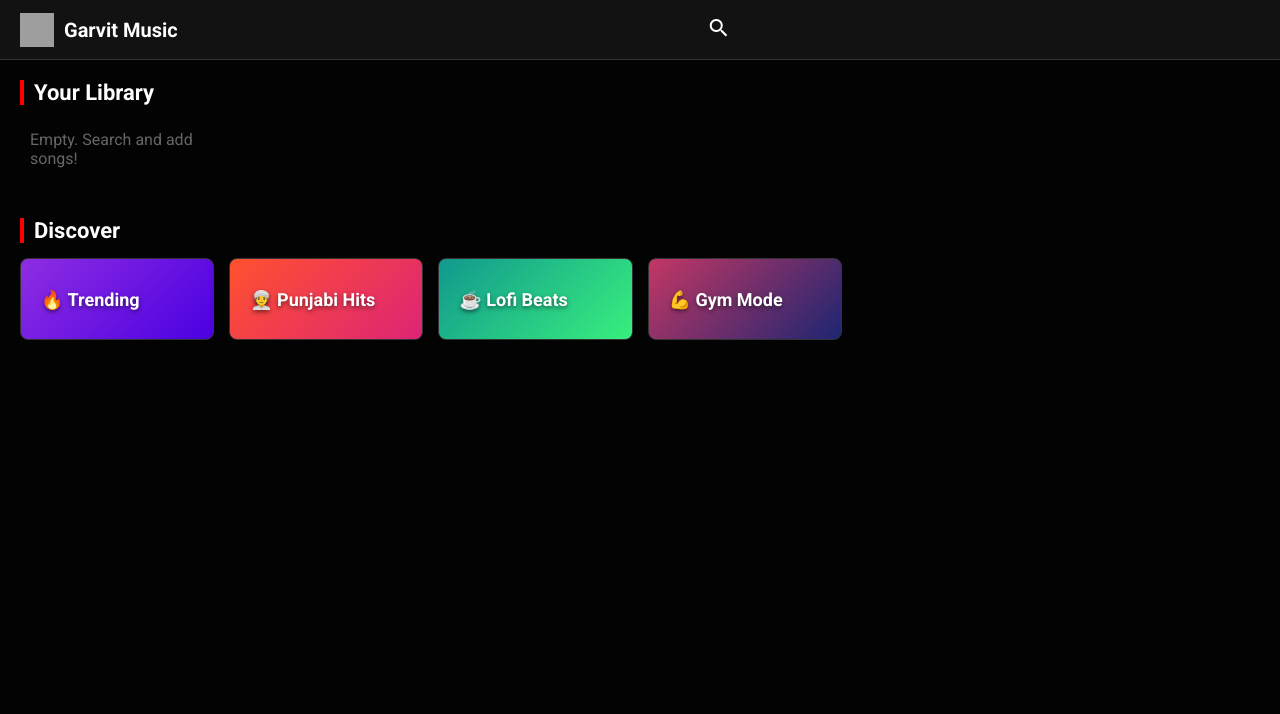
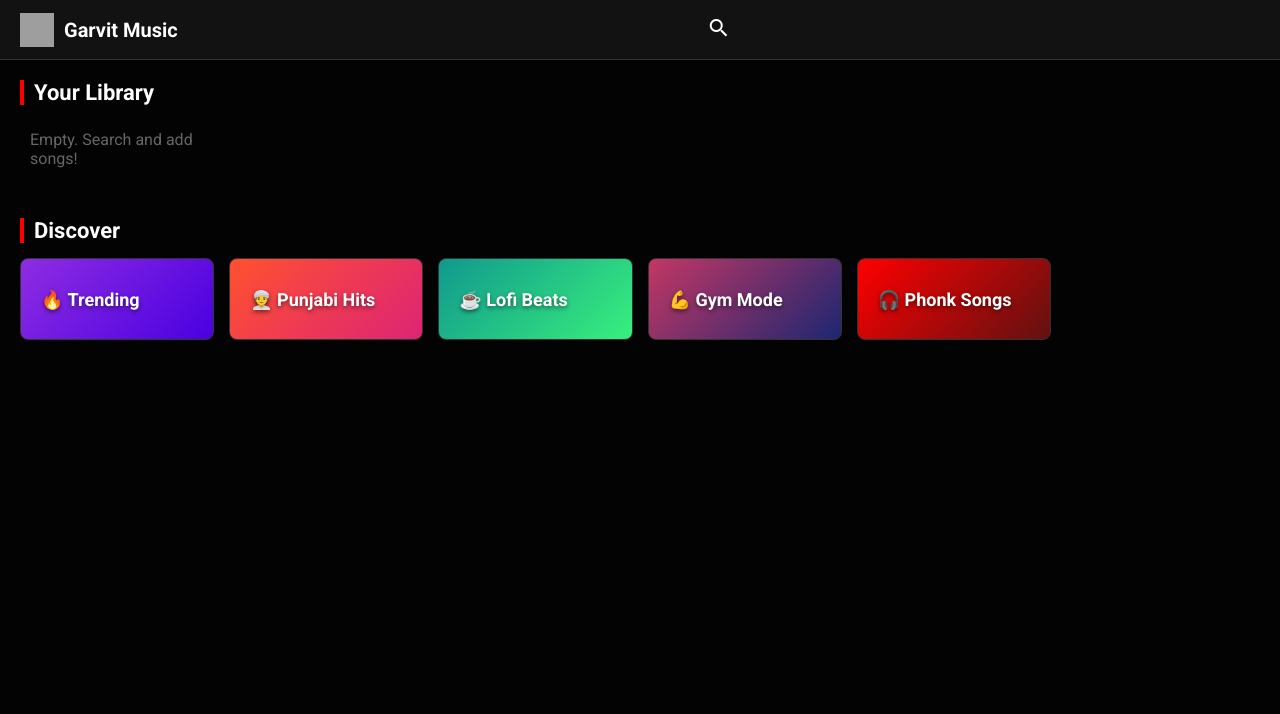
Before and after one commit to garvitjhanwar-source/garvit-music, a website: page public/index.html in a window 1280 px wide. Shown: the top 714 px of the page. Drawn offline with Linux system fonts and the light colour scheme; grey boxes are pictures that could not be loaded.

Commit message:
Speed dial update

```diff
--- a/public/index.html
+++ b/public/index.html
@@ -49,6 +49,7 @@
         .dial-2 { background: linear-gradient(135deg, #FF512F, #DD2476); }
         .dial-3 { background: linear-gradient(135deg, #11998e, #38ef7d); }
         .dial-4 { background: linear-gradient(135deg, #C33764, #1D2671); }
+        .dial-5 { background: linear-gradient(135deg, #ff0000, #611111); }
         .user-dial { background: linear-gradient(135deg, #1e1e1e, #3a3a3a); border-left: 5px solid #ff0000; }
 
         /* --- CARDS --- */
@@ -121,6 +122,7 @@
                 <div class="dial-card dial-2" onclick="quickSearch('Punjabi Hits 2024')">👳 Punjabi Hits</div>
                 <div class="dial-card dial-3" onclick="quickSearch('Lofi Beats')">☕ Lofi Beats</div>
                 <div class="dial-card dial-4" onclick="quickSearch('Gym Workout Music')">💪 Gym Mode</div>
+                <div class="dial-card dial-5" onclick="quickSearch('Phonk Songs')">🎧 Phonk Songs</div>
             </div>
         </div>
 
```
